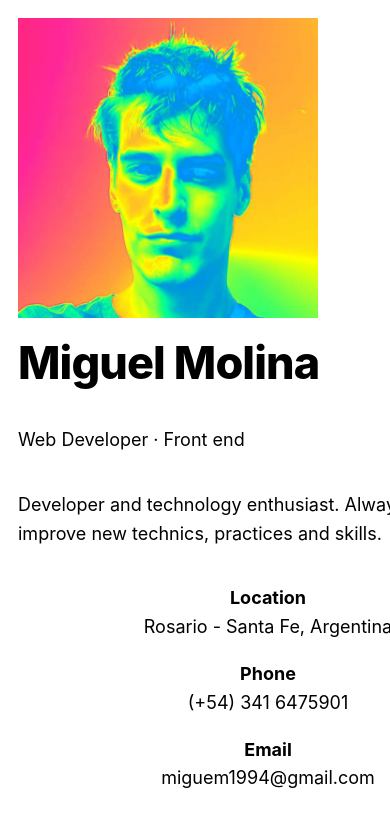
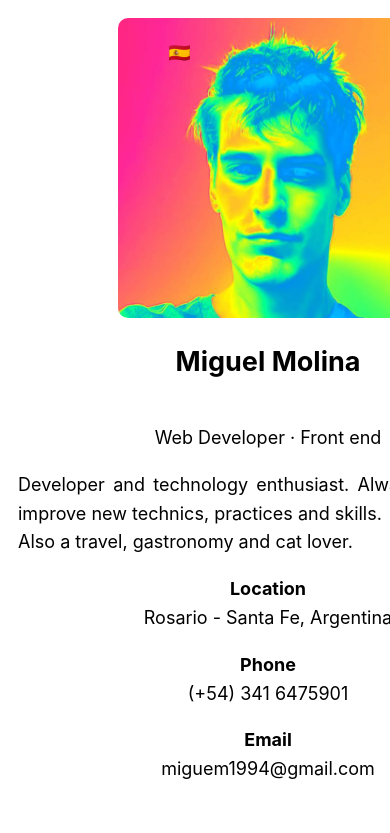
Before and after one commit to MigueM/cv, a Next.js app: page / in a window 390 px wide. Shown: the top 833 px of the page. Built offline with nearby package versions, Linux system fonts and the light colour scheme.

Commit message:
new language switch button

```diff
--- a/components/data.js
+++ b/components/data.js
@@ -1,4 +1,6 @@
-export const interests = `Developer and technology enthusiast. Always seeking to improve new technics, practices and skills.\n Also a travel, gastronomy and cat lover.`;
+/* English */
+
+export const interests = `Developer and technology enthusiast. Always seeking to improve new technics, practices and skills.\nAlso a travel, gastronomy and cat lover.`;
 
 export const education = [
   {
@@ -60,7 +62,7 @@ export const experience = [
     title: "AR demo",
     subtitle: "Penca",
     description:
-      "As a hobby I like to make AR experiences, a marketing company contacted me to make an app to demostrate diferent interactive models over targets and surfaces.",
+      "As a hobby I like to make argumented reality experiences, a marketing company contacted me to make an app to demostrate diferent interactive models over targets and surfaces.",
     tech: "Unity3D, Blender, VuforiaEngine and ARCore.",
   },
   {
@@ -111,3 +113,119 @@ export const experience = [
     tech: "Linux and Windows.",
   },
 ];
+
+/* Español */
+
+export const intereses = `Desarrollador y entusiasta de la tecnología. Siempre buscando mejorar nuevas técnicas, prácticas y habilidades.\nTambién amante de los viajes, la gastronomía y los gatos.`;
+
+export const educacion = [
+  {
+    date: "2021",
+    title: "Diseño UX UI",
+    subtitle: "Coder House",
+  },
+  {
+    date: "2020",
+    title: "Javascript avanzado",
+    subtitle: "Educacion IT",
+  },
+  {
+    date: "2019",
+    title: "Bartender Internacional",
+    subtitle: "Liceo Gastronomico",
+  },
+  {
+    date: "2014 - Hoy",
+    title: "Analista en Sistemas",
+    subtitle: "IPS",
+  },
+  {
+    date: "2011 - 2014",
+    title: "Ingenieria en sistemas (unfinished)",
+    subtitle: "UTN (Universidad Tecnologica Nacional)",
+  },
+  {
+    date: "2011",
+    title: "C1 Advanced English",
+    subtitle: "CES (Center of English Studies Dublin-Ireland)",
+  },
+  {
+    date: "2006 - 2011",
+    title: "Bachiller en Ciencias Naturales",
+    subtitle: "Jean Piaget",
+  },
+];
+
+export const experiencia = [
+  {
+    date: "2021 - Hoy",
+    title: "Fullstack ecommerce",
+    subtitle: "Psychedelic seeds",
+    description:
+      "Mi último trabajo, actualmente en desarrollo. La plataforma incluye un eCommerce, wikis e interacciones de próxima generación para obtener una mejor experiencia y feedback de los usuarios.",
+    tech: "React, NextJS, MongoDB, ThreeJS, CI-CD, Figma y Blender.",
+  },
+  {
+    date: "2020",
+    title: "Backend y funcionalidad de Mailing",
+    subtitle: "Vanzini propiedades",
+    description:
+      "Aquí ayudé a crear una funcionalidad de correo para enumerar propiedades en venta y solucioné problemas menores de interfaz.",
+    tech: "React, Axios, Figma y viejo HTML/CSS para compatibilidad en diferentes clientes de email.",
+  },
+  {
+    date: "2019",
+    title: "Demo RA",
+    subtitle: "Penca",
+    description:
+      "Como hobby me gusta crear experiencias de realidad aumentada, una empresa de marketing me contactó para hacer una aplicación para demostrar diferentes modelos interactivos sobre marcadores y superficies.",
+    tech: "Unity3D, Blender, VuforiaEngine y ARCore.",
+  },
+  {
+    date: "2018",
+    title: "Fullstack Intranet",
+    subtitle: "Fundar",
+    description:
+      "Aquí cree muchas herramientas diferentes para una de las empresas de construcción más grandes de la ciudad, incluyendo una agenda de datos, identificación y gráfica de horas de trabajo, un wiki de proyectos para compartir planos y más.",
+    tech: "React, Typescript, NextJS, Electron, Express, MongoDB, D3js y Figma.",
+  },
+  {
+    date: "2017",
+    title: "Frontend Lab analisys system",
+    subtitle: "Hospital Britanico",
+    description:
+      "En este empleo cambié de grupo de trabajo y aprendí a hacer formularios bien diseñados para facilitar y ayudar a los empleados el ingreso de los resultados de los análisis de laboratorio y su administración.",
+    tech: "HTML, CSS, Bootstrap, JS y Git.",
+  },
+  {
+    date: "2016",
+    title: "Frontend Stock control system",
+    subtitle: "321 distribuciones",
+    description:
+      "Trabajando con el mismo grupo que estaba antes, creamos una página más compleja con una base de datos y una página de administración para los gerentes.",
+    tech: "HTML, CSS, Bootstrap, PHP y Git.",
+  },
+  {
+    date: "2016",
+    title: "Frontend Showroom",
+    subtitle: "Fortuna Muebles",
+    description:
+      "Aquí comencé a trabajar con un equipo formal, siguiendo los lineamientos de un diseñador fui mejorando las habilidades que estaba practicando.",
+    tech: "HTML, CSS y Bootstrap.",
+  },
+  {
+    date: "2016",
+    title: "Frontend ecommerce",
+    subtitle: "Ahorrativa",
+    description:
+      "Mi primer trabajo en desarrollo de software, aquí con algunos colegas aprendí a usar HTML CSS y Bootstrap para crear un sitio de promocion de ecommerce.",
+    tech: "HTML, CSS, Bootstrap y Google Maps API.",
+  },
+  {
+    date: "2009",
+    title: "Technical service",
+    subtitle: "First job",
+    description: `Como un joven nerd de la computadora, usé mis talentos para instalar programas, formatear, mantener sistemas y construir redes simples. Nunca imaginé que de vez en cuando seguiría haciendo esto para mis amigos y familiares.`,
+    tech: "Linux y Windows.",
+  },
+];
--- a/components/layout.module.css
+++ b/components/layout.module.css
@@ -1,7 +1,10 @@
 .container {
-  max-width: max-content;
+  /* max-width: max-content;
   margin: 0 auto;
-  flex: 1;
+  flex: 1; */
+  width: 100vw;
+  display: flex;
+  /* justify-content: center; */
 }
 
 .header {
--- a/components/sideData.js
+++ b/components/sideData.js
@@ -1,9 +1,11 @@
 import Image from "next/image";
-import utilStyles from "../styles/utils.module.css";
+import utilStyles from "./sideData.module.css";
 
-const SideData = () => {
-  return (
+const SideData = ({ interests, intereses, setLang, lang }) => {
+  /* English */
+  return lang == "en" ? (
     <div className={utilStyles.sideContainer}>
+      <div className={utilStyles.containerProfilePicture}>
         <Image
           priority
           src="/images/pp.jpeg"
@@ -12,14 +14,11 @@ const SideData = () => {
           width={300}
           alt={"Miguel Molina"}
         />
-
-      <section className={utilStyles.headingMobile}>
+      </div>
+      <section className={utilStyles.heading}>
         <h1 className={utilStyles.headingTitle}>Miguel Molina</h1>
         <p>Web Developer · Front end</p>
-        <p>
-          Developer and technology enthusiast. Always seeking to improve new
-          technics, practices and skills.
-        </p>
+        <p className={utilStyles.interestDescription}>{interests}</p>
       </section>
 
       <section className={utilStyles.section}>
@@ -31,19 +30,86 @@ const SideData = () => {
         <p>
           <b className={utilStyles.boldPersonalInfo}>Phone</b>
           <br />
-          <a href="tel:+543416475901" className={utilStyles.linkedInfo}>(+54) 341 6475901</a>
+          <a href="tel:+543416475901" className={utilStyles.linkedInfo}>
+            (+54) 341 6475901
+          </a>
         </p>
         <p>
           <b className={utilStyles.boldPersonalInfo}>Email</b>
           <br />
-          <a href="miguem1994@gmail.com" className={utilStyles.linkedInfo}>miguem1994@gmail.com</a>
+          <a href="miguem1994@gmail.com" className={utilStyles.linkedInfo}>
+            miguem1994@gmail.com
+          </a>
         </p>
       </section>
 
       <section className={utilStyles.section}>
         <h2 className={utilStyles.titleInfo}>Languages</h2>
-        <p>English</p>
-        <p>Spanish</p>
+        <p onClick={() => setLang("en")}>English</p>
+        <p onClick={() => setLang("es")}>Spanish</p>
+      </section>
+
+      <section className={utilStyles.section}>
+        <h2 className={utilStyles.titleInfo}>Skills</h2>
+        <p>ReactJS</p>
+        <p>NextJS</p>
+        <p>JavaScript</p>
+        <p>Typescript</p>
+        <p>Figma</p>
+        <p>ARcore</p>
+        <p>HTML / CSS</p>
+        <p>Git</p>
+        <p>Agile and SCRUM methodologies</p>
+      </section>
+    </div>
+  ) : (
+    /* Español */
+    <div className={utilStyles.sideContainer}>
+      <div className={utilStyles.containerProfilePicture}>
+        <Image
+          priority
+          src="/images/pp.jpeg"
+          className={utilStyles.profilePicture}
+          height={300}
+          width={300}
+          alt={"Miguel Molina"}
+        />
+      </div>
+
+      <section className={utilStyles.heading}>
+        <h1 className={utilStyles.headingTitle}>Miguel Molina</h1>
+        <p>Web Developer · Front end</p>
+
+        <p style={{ whiteSpace: "pre-wrap" }}>{intereses}</p>
+      </section>
+
+      <section className={utilStyles.section}>
+        <p>
+          <b className={utilStyles.boldPersonalInfo}>Locación</b>
+          <br />
+          Rosario - Santa Fe, Argentina
+        </p>
+        <p>
+          <b className={utilStyles.boldPersonalInfo}>Telefono</b>
+
+          <br />
+          <a href="tel:+543416475901" className={utilStyles.linkedInfo}>
+            (+54) 341 6475901
+          </a>
+        </p>
+        <p>
+          <b className={utilStyles.boldPersonalInfo}>Email</b>
+          <br />
+          <a href="miguem1994@gmail.com" className={utilStyles.linkedInfo}>
+            miguem1994@gmail.com
+          </a>
+        </p>
+      </section>
+
+      <section className={utilStyles.section}>
+        <h2 className={utilStyles.titleInfo}>Lenguajes</h2>
+        <p onClick={() => setLang("en")}>Ingles</p>
+        <p onClick={() => setLang("es")}>Español</p>
       </section>
 
       <section className={utilStyles.section}>
--- /dev/null
+++ b/components/sideData.module.css
@@ -0,0 +1,61 @@
+
+.sideContainer {
+  flex-direction: column;
+  display: flex;
+  min-width: 300px;
+  box-shadow: 8px 10px 14px rgb(0 0 0 / 10%);
+}
+
+.heading {
+  display: none;
+}
+
+.profilePicture {
+  object-fit: contain;
+  border-radius: 10px;
+}
+
+.containerProfilePicture {
+  border-radius: 10px !important;
+  align-self: center;
+}
+
+.titleHistory {
+  text-align: left !important;
+}
+
+.langButton {
+  border: none;
+  font-size: 1em;
+  cursor: pointer;
+  padding: 0.5em;
+}
+
+.linkedInfo {
+  text-decoration: none;
+  color: #000000;
+}
+
+.interestDescription{
+  white-space: pre-wrap;
+  text-align: justify;
+  max-width: 45ch;
+  margin: auto;
+}
+
+@media only screen and (max-width: 900px) {
+  .homeContainer {
+    flex-direction: column;
+    width: 100vw;
+  }
+  .sideContainer {
+    min-width: 300px;
+    padding: 0 1em;
+    box-shadow: -8px 16px 14px rgb(0 0 0 / 10%);
+    text-align: center;
+  }
+  .heading {
+    display: flex;
+    flex-direction: column;
+  }
+}
--- a/pages/index.js
+++ b/pages/index.js
@@ -2,26 +2,68 @@ import Layout from "../components/layout";
 import SideData from "../components/sideData";
 import TimeLine from "../components/timeLine";
 import utilStyles from "../styles/utils.module.css";
-import { experience, education, interests } from "../components/data";
+import {
+  experience,
+  education,
+  interests,
+  intereses,
+  experiencia,
+  educacion,
+} from "../components/data";
+import { useState } from "react";
+
+const LangButton = ({ setLang, lang }) => {
+  return lang == "en" ? (
+    <button onClick={() => setLang("es")} className={utilStyles.langButton}>
+      🇪🇸
+    </button>
+  ) : (
+    <button onClick={() => setLang("en")} className={utilStyles.langButton}>
+      🇬🇧
+    </button>
+  );
+};
 
 export default function Home() {
+  const [lang, setLang] = useState("en");
   return (
     <Layout>
+      <LangButton lang={lang} setLang={setLang} />
       <div className={utilStyles.homeContainer}>
-        <SideData />
+        <SideData
+          interests={interests}
+          lang={lang}
+          setLang={setLang}
+          intereses={intereses}
+        />
 
         <div className={utilStyles.mainCVContainer}>
           <section className={utilStyles.heading}>
             <h1 className={utilStyles.headingTitle}>Miguel Molina</h1>
             <p>Web Developer · Front end</p>
-            <p style={{whiteSpace: 'pre-wrap'}}>{interests}</p>
+            {lang == "en" ? (
+              <p style={{ whiteSpace: "pre-wrap" }}>{interests}</p>
+            ) : (
+              <p style={{ whiteSpace: "pre-wrap" }}>{intereses}</p>
+            )}
           </section>
 
           <section className={utilStyles.section}>
-            <h2 className={utilStyles.titleHistory}>Experience</h2>
-            <TimeLine history={experience} />
-            <h2 className={utilStyles.titleHistory}>Education</h2>
-            <TimeLine history={education} />
+            {lang == "en" ? (
+              <>
+                <h2 className={utilStyles.titleHistory}>Experience</h2>
+                <TimeLine history={experience} />
+                <h2 className={utilStyles.titleHistory}>Education</h2>
+                <TimeLine history={education} />
+              </>
+            ) : (
+              <>
+                <h2 className={utilStyles.titleHistory}>Experiencia</h2>
+                <TimeLine history={experiencia} />
+                <h2 className={utilStyles.titleHistory}>Educación</h2>
+                <TimeLine history={educacion} />
+              </>
+            )}
           </section>
         </div>
       </div>
--- a/styles/global.css
+++ b/styles/global.css
@@ -25,3 +25,8 @@ img {
   max-width: 100%;
   display: block;
 }
+
+main {
+  display: flex;
+  width: 100vw;
+}
--- a/styles/utils.module.css
+++ b/styles/utils.module.css
@@ -79,6 +79,17 @@
   color: #000000;
 }
 
+.langButton{
+  position: absolute;
+  background: none;
+  border: none;
+  padding: 0;
+  cursor: pointer;
+  top: 5%;
+  z-index: 1;
+  right: 23%;
+}
+
 @media only screen and (max-width: 900px) {
   .homeContainer {
     flex-direction: column;
@@ -95,4 +106,7 @@
     display: flex;
     flex-direction: column;
   }
+  .langButton{
+    left: 15%;
+  }
 }
```
Lines whose indentation alone changed are shown as unchanged.
